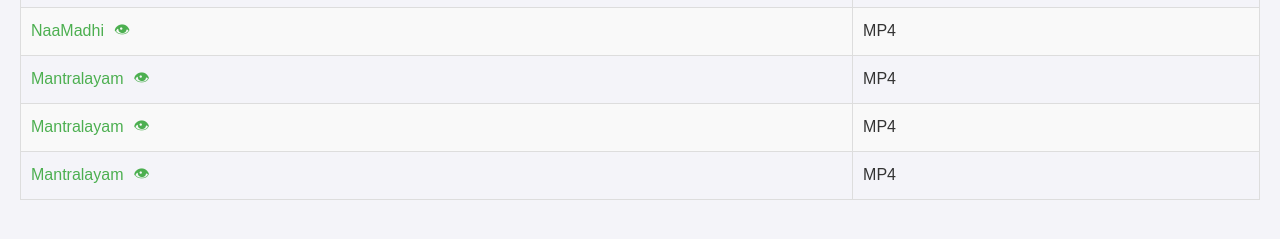
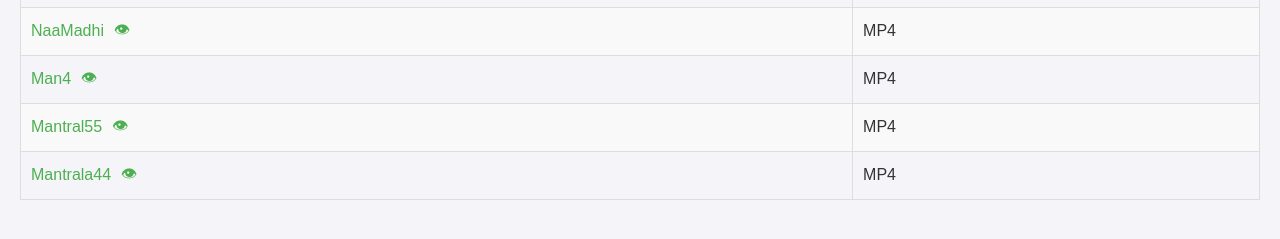
Before and after one commit to nikhil-techefficio/Mp3player, a plain HTML site: page index.html in a window 1280 px wide. Shown: the part 395-634 px from the top of the page. Drawn offline with Linux system fonts and the light colour scheme.

Commit message:
Update index.html

```diff
--- a/index.html
+++ b/index.html
@@ -184,9 +184,9 @@
             { name: 'Mantralayam', url: 'https://nikhil-techefficio.github.io/Mp3player/videoplayback.m4a', type: 'mp4' },
             { name: 'NaaMadhi', url: 'https://nikhil-techefficio.github.io/Mp3player/Naa%20Madhi.m4a', type: 'mp4' },
             { name: 'NaaMadhi', url: 'https://nikhil-techefficio.github.io/Mp3player/V5.m4', type: 'mp4' },
-            { name: 'Mantralayam', url: 'https://nikhil-techefficio.github.io/Mp3player/videoplayback(1).m4a', type: 'mp4' },
-            { name: 'Mantralayam', url: 'https://nikhil-techefficio.github.io/Mp3player/videoplayback.m4a(2)', type: 'mp4' },
-            { name: 'Mantralayam', url: 'https://nikhil-techefficio.github.io/Mp3player/videoplayback.m4a(3)', type: 'mp4' },
+            { name: 'Man4', url: 'https://nikhil-techefficio.github.io/Mp3player/videoplayback (1).m4a', type: 'mp4' },
+            { name: 'Mantral55', url: 'https://nikhil-techefficio.github.io/Mp3player/videoplayback.m4a (2)', type: 'mp4' },
+            { name: 'Mantrala44', url: 'https://nikhil-techefficio.github.io/Mp3player/videoplayback.m4a (3)', type: 'mp4' },
             // Add more media items as needed      The Ultimate MongoDb Cheatsheet !
 ];
 
```
